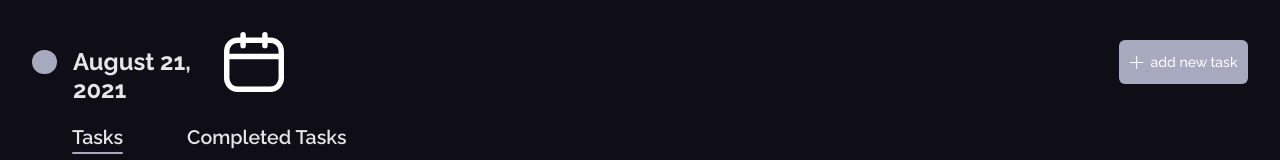
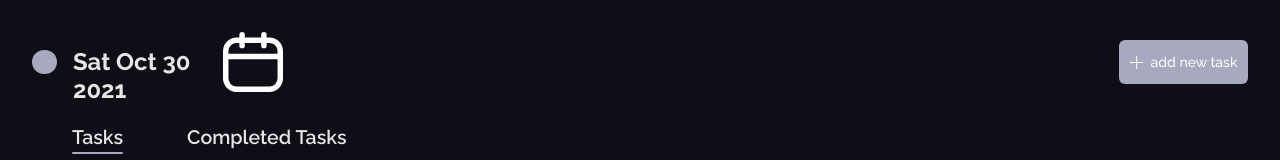
Before and after one commit to Adekxnle/checked, a React (Create React App) app: page / in a window 1280 px wide. Shown: the top 160 px of the page. Built offline with nearby package versions, Linux system fonts and the light colour scheme.

Commit message:
implemented date function -- still in works

```diff
--- a/src/components/Header/index.js
+++ b/src/components/Header/index.js
@@ -10,9 +10,11 @@ function Header() {
 
   const { toggleIsOpen } = useContext(ModalContext);
 
-  const currentDate = Date();
+  const currentDate = new Date();
 
-  console.log(currentDate);
+  //const [month, day, year] = [currentDate, currentDate, currentDate.getFullYear()];
+
+  //console.log(currentDate.toDateString());
 
   return (
     <div className='header'>
@@ -20,7 +22,7 @@ function Header() {
         <div className='header-top-left'>
           <span className='header-bullet' />
           <div className='date-container'>
-            <h1 className='date'>August 21, 2021</h1>
+            <h1 className='date'>{currentDate.toDateString()}</h1>
             <img src={calenderIcon} alt='calender icon' />
           </div>
         </div>
--- a/src/views/Tasks/index.js
+++ b/src/views/Tasks/index.js
@@ -5,8 +5,6 @@ import NoTask from '../NoTask/index';
 
 function Tasks() {
   const { tasks } = useContext(TaskContext);
-
-  console.log(tasks);
 
   return tasks.length ? (
     <div className='tasks-page'>
```
